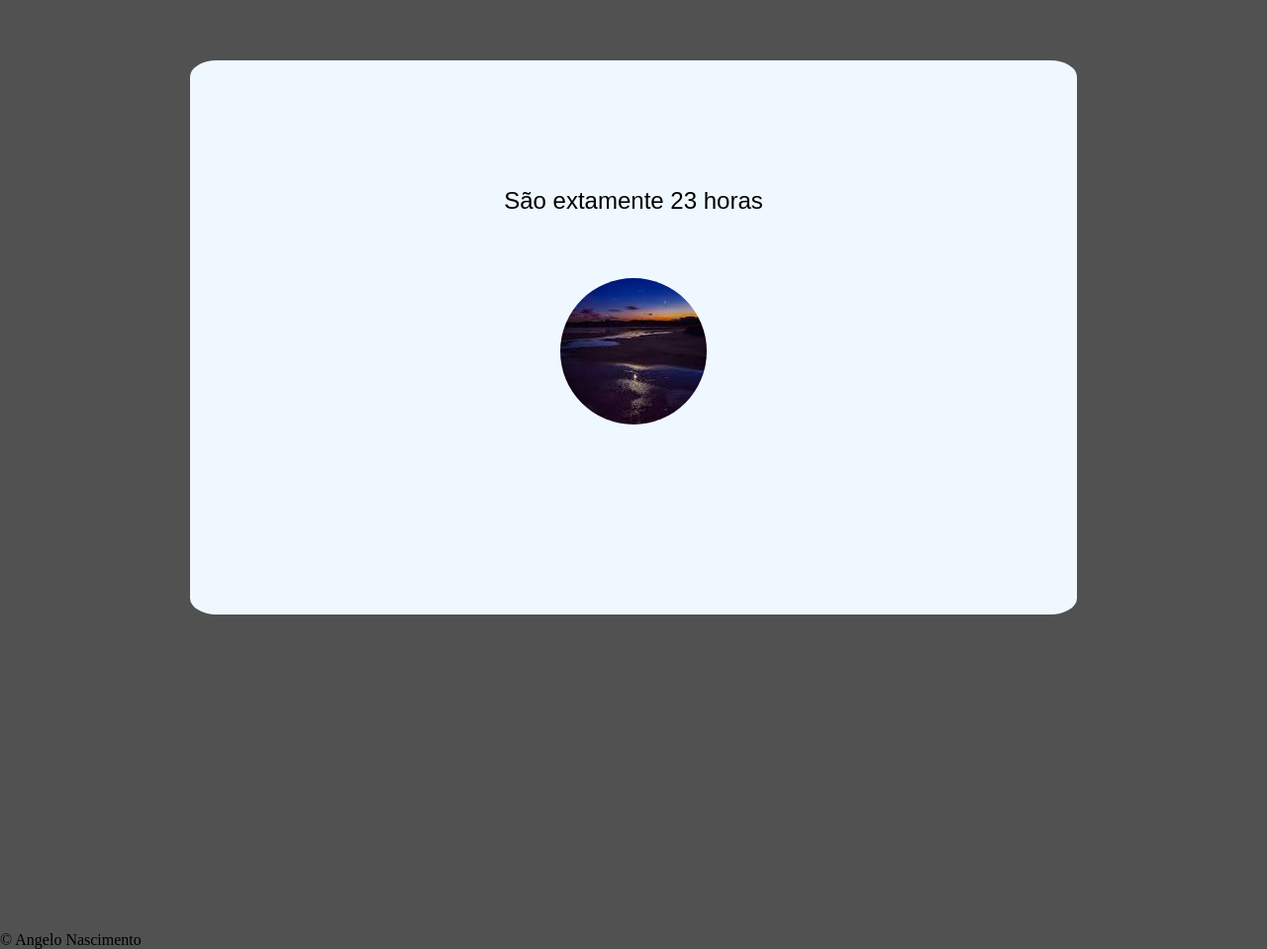
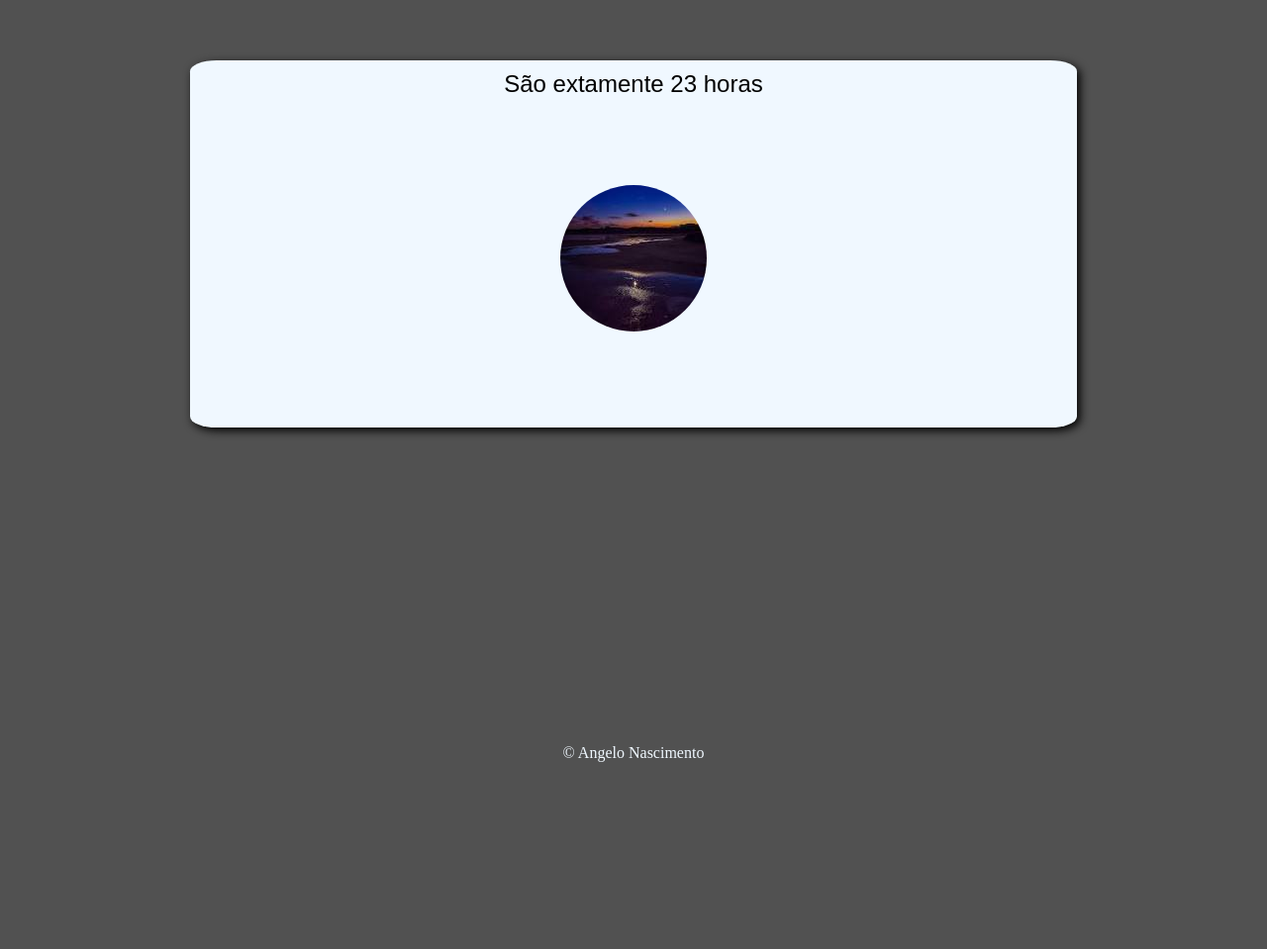
Before and after one commit to AngeloNascimento/estudos-js, a plain HTML site: page treinos/exercicios/ex001/index.html in a window 1280 px wide. Shown: the part 82-1041 px from the top of the page at 99% size. After the commit the page ends 852 px from the top, so only its background shows below. Drawn offline with Linux system fonts and the light colour scheme.

Commit message:
atualização codigo

```diff
--- a/treinos/exercicios/ex001/Style.css
+++ b/treinos/exercicios/ex001/Style.css
@@ -7,11 +7,12 @@ body{
 }/*parou na estlização da pagina principal*/
 .apresentacao{
     text-align: center;
-    padding: 10%;
+    padding: 10px;
     background-color: aliceblue;
     justify-content: center;
     margin: 5% 15% 25%;
     border-radius: 3%;
+    box-shadow: 3px 3px 10px black;
 
 }
 .titulo__apresentacao{
@@ -35,3 +36,8 @@ body{
 .img__apresentacao{
     border-radius: 50%;
 }
+footer{
+    color: aliceblue;
+    text-align: center;
+    text-align: center;
+}
--- a/treinos/exercicios/ex001/app.js
+++ b/treinos/exercicios/ex001/app.js
@@ -4,23 +4,24 @@
 -EXIBIR A HORA EM TEMPO REAL DE ACORDO COM O SISTEMA
 -
 */
+function carregar(){
     let horaAtual = new Date();
     let hora = horaAtual.getHours();
     let imagem = document.getElementById('img');
     let mensagem = document.getElementById('msg');
     let fundo = document.getElementById('principal')
-
+    mensagem.innerText = `São extamente ${hora} horas`;
 
     if (hora < 12){
-    mensagem.innerText = `São extamente ${hora} horas`;
         fundo.style.background = 'aqua';
+
     }else if(hora <= 18){
-    mensagem.innerText = `São extamente ${hora} horas`;
         fundo.style.background = '#d84d78';
         imagem.src = 'img/tarde.jpeg';
 
     }else{
-    mensagem.innerText = `São extamente ${hora} horas`;
         fundo.style.background = '#515151';
         imagem.src = 'img/noite.jpeg';
     }
+
+}
--- a/treinos/exercicios/ex001/index.html
+++ b/treinos/exercicios/ex001/index.html
@@ -6,18 +6,23 @@
     <title>Document</title>
     <link rel="stylesheet" href="style.css">
 </head>
-<body id="principal">
-    <section class="titulo__apresentacao">
+<body id="principal" onload="carregar()">
+    <header>
+        <section class="titulo__apresentacao">
             <h1>Hora do dia</h1>
-    </section>
+        </section>
+    </header>
+
     <main class="apresentacao">
         <p id="msg"></p>
         <section class="apresentacao__img">
             <img id="img" class="img__apresentacao" src="img/amanhecer.jpeg" alt="imagem representado o periodo do dia">
         </section>
+    </main>
+    <footer>
+         <p>&copy; Angelo Nascimento</p>
+    </footer>
 
-    </main>
-    <p>&copy; Angelo Nascimento</p>
     <script src="app.js"></script>
 </body>
 </html>
```
Lines whose indentation alone changed are shown as unchanged.
